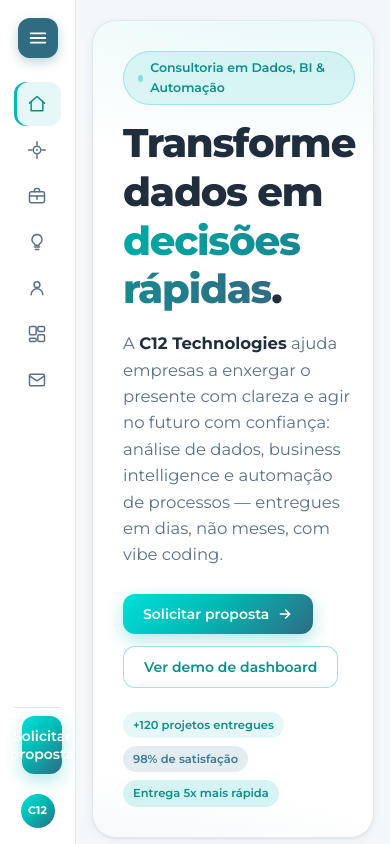
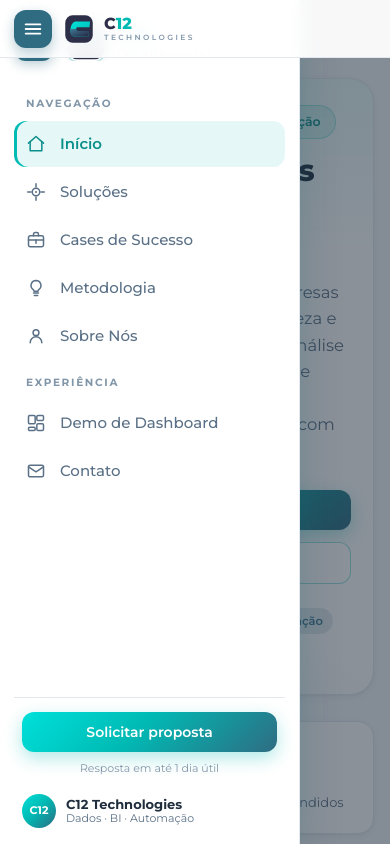
Before and after one commit to Ccesar34/intranet_c12_technologies, a plain HTML site: page index.html in a window 390 px wide. Both pictures are taken after a click on the button "Abrir menu". Shown: the top 844 px of the page. Drawn offline with Linux system fonts and the light colour scheme.

Commit message:
feat: layout responsivo — menu em gaveta e topo fixo no mobile
- ≤900px: sidebar vira gaveta deslizante com véu (backdrop) e topo fixo
- Hambúrguer no topo mobile abre/fecha a gaveta; navegação fecha sozinha
- Conteúdo ocupa a tela inteira; espaçamentos, hero e CTA adaptados
- Tabela do dashboard com scroll horizontal (table-wrap)
- Estados de menu recolhido neutralizados dentro da gaveta

```diff
--- a/css/styles.css
+++ b/css/styles.css
@@ -638,6 +638,87 @@ table.data-table { width: 100%; border-collapse: collapse; }
   .grid-2, .grid-3, .grid-4, .team-grid, .timeline, .values-grid, .form-grid { grid-template-columns: 1fr; }
   .kpis { grid-template-columns: 1fr 1fr; }
   .flow { grid-template-columns: 1fr; }
-  .content { padding: 20px 16px; }
+  .content { padding: 78px 16px 20px; }
   .site-footer { padding: 14px 16px; }
+  .kpi-value { font-size: 22px; }
+  .section-gap { margin-top: 26px; }
 }
+
+/* ============ 7) MOBILE (≤900px) — MENU EM GAVETA ============ */
+.backdrop { display: none; }
+.mobile-topbar { display: none; }
+
+@media (max-width: 900px) {
+  /* Topo fixo com hambúrguer + marca */
+  .mobile-topbar {
+    display: flex;
+    position: fixed;
+    top: 0; left: 0; right: 0;
+    height: 58px;
+    padding: 0 14px;
+    align-items: center;
+    gap: 12px;
+    background: rgba(255, 255, 255, .94);
+    backdrop-filter: blur(8px);
+    -webkit-backdrop-filter: blur(8px);
+    border-bottom: 1px solid var(--border);
+    z-index: 110;
+  }
+  .mobile-topbar .hamburger { width: 38px; height: 38px; min-width: 38px; }
+  .mt-brand { display: flex; align-items: center; gap: 10px; }
+  .mt-txt { display: flex; flex-direction: column; line-height: 1.1; }
+  .mt-name { font-family: var(--font-display); font-weight: 800; font-size: 16px; color: var(--surface-deep); }
+  .mt-name .brand-sec { color: var(--primary); }
+  .mt-sub { font-size: 7.5px; letter-spacing: .32em; color: var(--faint); font-weight: 600; margin-top: 2px; }
+
+  /* Véu atrás da gaveta */
+  .backdrop {
+    display: block;
+    position: fixed;
+    inset: 0;
+    background: rgba(31, 45, 61, .52);
+    opacity: 0;
+    pointer-events: none;
+    transition: opacity .25s ease;
+    z-index: 90;
+  }
+  .app.mobile-open .backdrop { opacity: 1; pointer-events: auto; }
+
+  /* Sidebar vira gaveta deslizante */
+  .sidebar {
+    width: min(300px, 85vw);
+    transform: translateX(-105%);
+    transition: transform .28s ease;
+    box-shadow: var(--shadow-lg);
+    z-index: 100;
+  }
+  .app.mobile-open .sidebar { transform: translateX(0); }
+
+  /* Neutraliza o estado "recolhido" dentro da gaveta */
+  .app.collapsed .sidebar { width: min(300px, 85vw); }
+  .app.collapsed .brand { display: flex; }
+  .app.collapsed .menu-label { display: block; }
+  .app.collapsed .mi-label { display: inline; }
+  .app.collapsed .sf-txt { display: flex; }
+  .app.collapsed .sidebar-note { display: block; }
+  .app.collapsed .sidebar-top { flex-direction: row; align-items: center; }
+  .app.collapsed .menu-item { justify-content: flex-start; padding: 11px 12px; }
+  .app.collapsed .sidebar-cta { padding: 14px 8px 4px; }
+
+  /* Conteúdo ocupa a tela inteira */
+  .content,
+  .app.collapsed .content,
+  .site-footer,
+  .app.collapsed .site-footer { margin-left: 0; }
+  .content { padding-top: 78px; }
+
+  /* Ajustes de leitura no celular */
+  .hero { padding: 26px 22px; }
+  .hero h1 { font-size: 30px; }
+  .hero-actions .btn { flex: 1 1 auto; }
+  .cta-banner { flex-direction: column; align-items: flex-start; padding: 26px 22px; }
+  .cta-banner .btn-white { width: 100%; }
+  .page-title { font-size: 24px; }
+  .kpis { grid-template-columns: repeat(2, 1fr); }
+  .table-wrap { overflow-x: auto; -webkit-overflow-scrolling: touch; }
+}
--- a/index.html
+++ b/index.html
@@ -14,11 +14,42 @@
   <link rel="preconnect" href="https://fonts.googleapis.com">
   <link rel="preconnect" href="https://fonts.gstatic.com" crossorigin>
   <link href="https://fonts.googleapis.com/css2?family=Montserrat:wght@400;500;600;700;800&display=swap" rel="stylesheet">
-  <link rel="stylesheet" href="css/styles.css?v=5">
+  <link rel="stylesheet" href="css/styles.css?v=6">
   <script>window.PAGES = window.PAGES || {};</script>
 </head>
 <body>
 <div class="app" id="app">
+
+  <!-- ===================== TOPO MOBILE ===================== -->
+  <header class="mobile-topbar" id="mobileTopbar">
+    <button class="hamburger" id="hamburgerMobile" title="Abrir menu" aria-label="Abrir menu">
+      <svg viewBox="0 0 24 24" width="22" height="22" fill="none" stroke="currentColor" stroke-width="2" stroke-linecap="round"><line x1="4" y1="7" x2="20" y2="7"/><line x1="4" y1="12" x2="20" y2="12"/><line x1="4" y1="17" x2="20" y2="17"/></svg>
+    </button>
+    <a class="mt-brand" href="#home" data-goto="home">
+      <svg viewBox="0 0 48 48" width="30" height="30" aria-label="Logo C12 Technologies">
+        <defs>
+          <linearGradient id="lgC12m1" x1="0" y1="0" x2="1" y2="1">
+            <stop offset="0" stop-color="#00E0DA"/><stop offset="1" stop-color="#00BAB4"/>
+          </linearGradient>
+          <linearGradient id="lgC12m2" x1="0" y1="0" x2="1" y2="1">
+            <stop offset="0" stop-color="#3E7996"/><stop offset="1" stop-color="#252640"/>
+          </linearGradient>
+        </defs>
+        <rect x="2" y="2" width="44" height="44" rx="12" fill="#2D2E47"/>
+        <g transform="skewX(-6) translate(3 0)">
+          <path d="M40 12 H18 C13 12 10 16 10 24 C10 32 13 36 18 36 H40 V27 H22 C19 27 19 26 19 24 C19 22 19 21 22 21 H40 Z" fill="url(#lgC12m1)"/>
+          <path d="M40 36 H18 C13 36 10 32 10 24 L19 24 C19 26 19 27 22 27 H40 Z" fill="url(#lgC12m2)"/>
+        </g>
+      </svg>
+      <span class="mt-txt">
+        <span class="mt-name">C<span class="brand-sec">12</span></span>
+        <span class="mt-sub">TECHNOLOGIES</span>
+      </span>
+    </a>
+  </header>
+
+  <!-- Véu atrás da gaveta no mobile -->
+  <div class="backdrop" id="backdrop"></div>
 
   <!-- ===================== SIDEBAR ===================== -->
   <aside class="sidebar" id="sidebar">
@@ -114,8 +145,8 @@
 <script src="js/pages/cases.js?v=2"></script>
 <script src="js/pages/metodologia.js?v=2"></script>
 <script src="js/pages/sobre.js?v=4"></script>
-<script src="js/pages/dashboard.js?v=4"></script>
+<script src="js/pages/dashboard.js?v=5"></script>
 <script src="js/pages/contato.js?v=2"></script>
-<script src="js/app.js?v=2"></script>
+<script src="js/app.js?v=3"></script>
 </body>
 </html>
--- a/js/app.js
+++ b/js/app.js
@@ -9,16 +9,48 @@
 
 window.PAGES = window.PAGES || {};
 
-// Menu hambúrguer: recolhe/expande a barra lateral (com memória do estado)
+/* ---------------------------------------------------------
+   Menu hambúrguer
+   · Desktop (>900px): recolhe/expande a sidebar (memória)
+   · Mobile  (≤900px): abre/fecha a gaveta lateral + véu
+   --------------------------------------------------------- */
 (() => {
   const appEl = document.getElementById('app');
-  const burger = document.getElementById('hamburger');
-  if (!appEl || !burger) return;
-  if (localStorage.getItem('c12-menu-recolhido') === '1') appEl.classList.add('collapsed');
-  burger.addEventListener('click', () => {
-    appEl.classList.toggle('collapsed');
-    localStorage.setItem('c12-menu-recolhido', appEl.classList.contains('collapsed') ? '1' : '0');
-  });
+  const burger = document.getElementById('hamburger');           // dentro da sidebar
+  const burgerMobile = document.getElementById('hamburgerMobile'); // topo mobile
+  const backdrop = document.getElementById('backdrop');
+  if (!appEl) return;
+
+  const isMobile = () => window.matchMedia('(max-width: 900px)').matches;
+  const drawerOpen = () => appEl.classList.contains('mobile-open');
+
+  const setDrawer = (open) => {
+    appEl.classList.toggle('mobile-open', open);
+    document.body.style.overflow = (open && isMobile()) ? 'hidden' : '';
+  };
+
+  const toggle = () => {
+    if (isMobile()) {
+      setDrawer(!drawerOpen());
+    } else {
+      appEl.classList.toggle('collapsed');
+      localStorage.setItem('c12-menu-recolhido', appEl.classList.contains('collapsed') ? '1' : '0');
+    }
+  };
+
+  // Estado inicial
+  if (isMobile()) setDrawer(false);
+  else if (localStorage.getItem('c12-menu-recolhido') === '1') appEl.classList.add('collapsed');
+
+  burger && burger.addEventListener('click', toggle);
+  burgerMobile && burgerMobile.addEventListener('click', toggle);
+  backdrop && backdrop.addEventListener('click', () => setDrawer(false));
+
+  // Se a janela cresce, garante fechamento da gaveta
+  window.addEventListener('resize', () => { if (!isMobile()) setDrawer(false); });
+
+  // Exposto para navegação fechar a gaveta ao trocar de página
+  window.C12closeDrawer = () => setDrawer(false);
 })();
 
 const TITLES = {
@@ -41,6 +73,11 @@ function navigate(page) {
   );
   if (location.hash !== "#" + page) history.replaceState(null, "", "#" + page);
   window.scrollTo({ top: 0 });
+
+  // No mobile, fecha a gaveta ao navegar
+  if (window.matchMedia('(max-width: 900px)').matches && window.C12closeDrawer) {
+    window.C12closeDrawer();
+  }
 
   // Hook opcional executado pela página ativa (ex.: interatividade de gráficos)
   if (typeof window.PAGES[page + "_after"] === "function") {
--- a/js/pages/dashboard.js
+++ b/js/pages/dashboard.js
@@ -242,6 +242,7 @@ window.PAGES.dashboard = () => {
       <div class="card chart-card">
         <h3>Top 5 produtos</h3>
         <div class="cc-sub">Maiores faturamentos do ano</div>
+        <div class="table-wrap">
         <table class="data-table">
           <thead><tr><th>Produto</th><th>Categoria</th><th class="num">Receita</th><th class="num">vs 2025</th></tr></thead>
           <tbody>
@@ -252,6 +253,7 @@ window.PAGES.dashboard = () => {
             <tr><td>TV OLED 55"</td><td>Eletroportáteis</td><td class="num">R$ 2,4 mi</td><td class="num"><span class="badge badge-bad">▾ -3%</span></td></tr>
           </tbody>
         </table>
+        </div>
       </div>
     </section>
 
```
Also changed, not shown: 1 other file.
